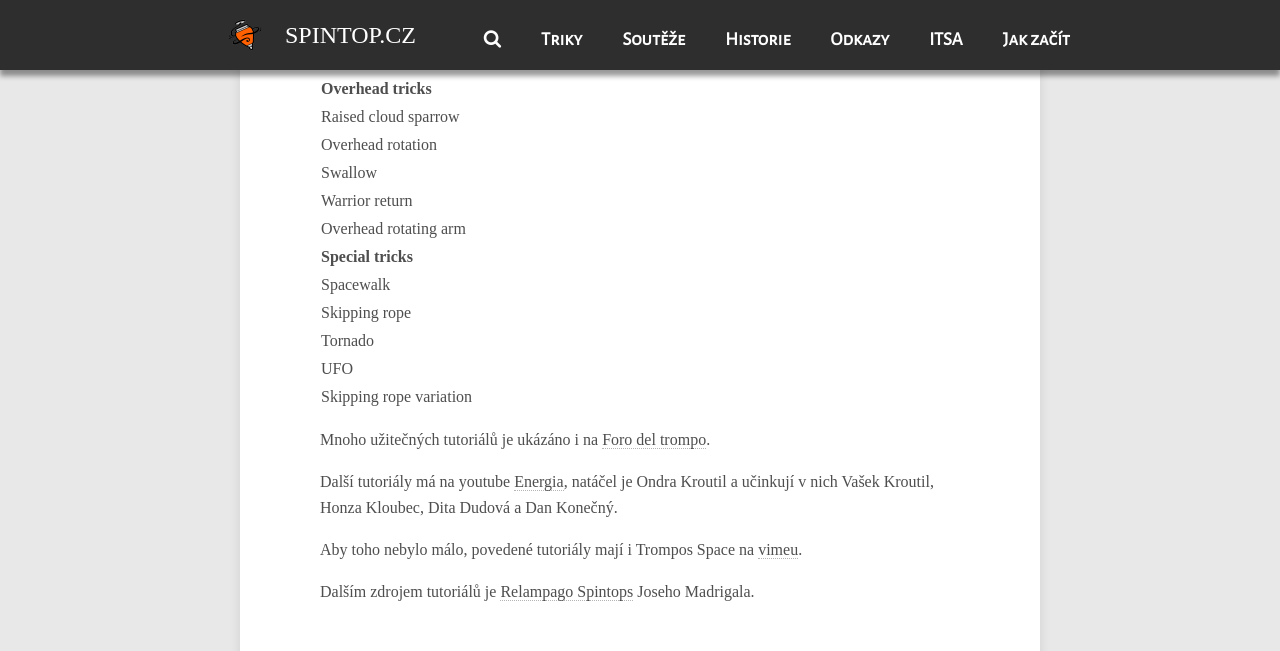
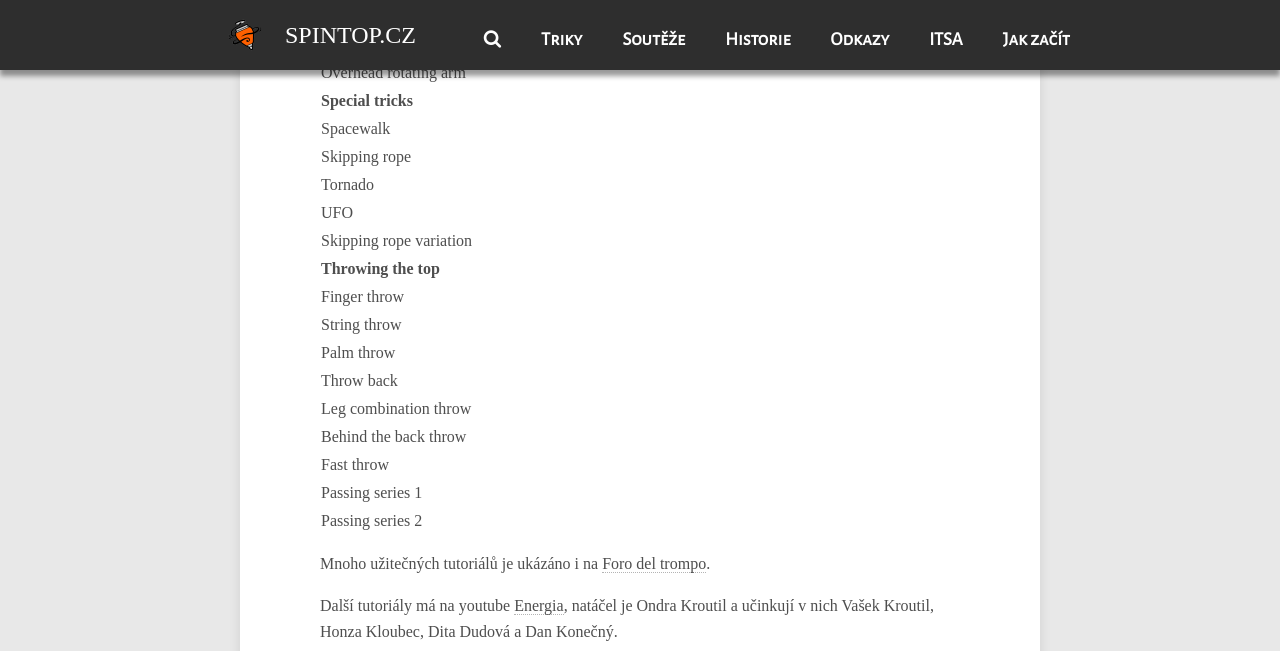
Before and after one commit to Hroch92/spintopcz, a Jekyll site: the page built from _posts/2014-01-29-tutorialy.md, in a window 1280 px wide and 900 px high, scrolled down 6457 px, cut to the strip 0-651 px from the top of the window. Built offline with Jekyll 4.4.1, drawn with Linux system fonts in a browser that asks for light colours; nearby versions of some CDN libraries; comment, search, counter and statistics services are not loaded.

Commit message:
Update 2014-01-29-tutorialy.md

```diff
--- a/_posts/2014-01-29-tutorialy.md
+++ b/_posts/2014-01-29-tutorialy.md
@@ -1326,24 +1326,24 @@ Vlastní tutoriály na triky s káčou teprve připravujeme, ale kluci ze slusny
 
 	<tbody>
 
-		<tr><td><b>Základy</b></td></tr>
+		<tr><td><b>Základy</b></td><tr></tr></tr>
 
     <tr><td><a href="https://www.youtube.com/watch?v=qqor6IXJ8d0">Roztočení</a></td></tr>
     <tr><td><a href="https://www.youtube.com/watch?v=MiwlY-C_If0">Roller Coaster</a></td></tr>
     <tr><td><a href="https://www.youtube.com/watch?v=1rCKUVoPkX4">Under the leg, Behind the back</a></td></tr>
     <tr><td><a href="https://www.youtube.com/watch?v=dRX8S_hg2og">Palm drop</a></td></tr>
-    <tr><td><a href="https://www.youtube.com/watch?v=1bBaFRMNgVs">Look back</a></td></tr><br>
+    <tr><td><a href="https://www.youtube.com/watch?v=1bBaFRMNgVs">Look back</a></td></tr>
 
-    <tr><td><b>Finger tricks</b></td></tr>
+    <tr><td><b>Finger tricks</b></td><tr></tr></tr>
 
     <tr><td><a href="https://www.youtube.com/watch?v=gFMSuPLz8ns">Forefinger</a></td></tr>
     <tr><td><a href="https://www.youtube.com/watch?v=HT2bfL9HqU8">Little finger rest</a></td></tr>
     <tr><td><a href="https://www.youtube.com/watch?v=B6ctTvukQog">The Statue of Liberty</a></td></tr>
     <tr><td><a href="https://www.youtube.com/watch?v=5vSbW6kcNhE">Hand-riding bird</a></td></tr>
     <tr><td><a href="https://www.youtube.com/watch?v=0htG4y4c_rU">Momotaro's hand-riding bird</a></td></tr>
-    <tr><td><a href="https://www.youtube.com/watch?v=HPkcw3jPHBA">Fingertip</a></td></tr> <br>
+    <tr><td><a href="https://www.youtube.com/watch?v=HPkcw3jPHBA">Fingertip</a></td></tr>
 
-    <tr><td><b>Landings</b></td></tr>
+    <tr><td><b>Landings</b></td><tr></tr></tr>
 
     <tr><td><a href="https://www.youtube.com/watch?v=5V5SWkoAXFc">Palm</a></td></tr>
     <tr><td><a href="https://www.youtube.com/watch?v=ynRVBY-tzTQ">Arm rest</a></td></tr>
@@ -1351,31 +1351,43 @@ Vlastní tutoriály na triky s káčou teprve připravujeme, ale kluci ze slusny
     <tr><td><a href="https://www.youtube.com/watch?v=sZ95NlpY_yc">Head on</a></td></tr>
     <tr><td><a href="https://www.youtube.com/watch?v=QbYsa9pIp00">Shoulder</a></td></tr>
     <tr><td><a href="https://www.youtube.com/watch?v=ZdotuB0JdPw">Kuma River descent</a></td></tr>
-    <tr><td><a href="https://www.youtube.com/watch?v=20fmpzxSngE">Top bird</a></td></tr> <br>
+    <tr><td><a href="https://www.youtube.com/watch?v=20fmpzxSngE">Top bird</a></td></tr>
 
-    <tr><td><b>String tricks</b></td></tr>
+    <tr><td><b>String tricks</b></td><tr></tr></tr>
 
     <tr><td><a href="https://www.youtube.com/watch?v=lrQFVA5vD-Y">Aoi Valley Crossing</a></td></tr>
     <tr><td><a href="https://www.youtube.com/watch?v=_yQViXVsuhw">Climbing the waterfall</a> (<a href="https://www.youtube.com/watch?v=4NauYGTd6PE">second version</a>)</td></tr>
     <tr><td><a href="https://www.youtube.com/watch?v=eM7OSh78GHk">Ayatori</a> (<a href="https://www.youtube.com/watch?v=-S6Yb8NUmmI">second version</a>)</td></tr>
     <tr><td><a href="https://www.youtube.com/watch?v=eBvcylmh2bY">Flying squirrel</a></td></tr>
-    <tr><td><a href="https://www.youtube.com/watch?v=6ZEb01cD3Eg">Valleywalk and waterfall climbing</a></td></tr><br>
+    <tr><td><a href="https://www.youtube.com/watch?v=6ZEb01cD3Eg">Valleywalk and waterfall climbing</a></td></tr>
 
-    <tr><td><b>Overhead tricks</b></td></tr>
+    <tr><td><b>Overhead tricks</b></td><tr></tr></tr>
 
     <tr><td><a href="https://www.youtube.com/watch?v=U6IbMbbTTZ4">Raised cloud sparrow</a></td></tr>
     <tr><td><a href="https://www.youtube.com/watch?v=RudvnNN5LA4">Overhead rotation</a></td></tr>
     <tr><td><a href="https://www.youtube.com/watch?v=s7yLNEco-nM">Swallow</a></td></tr>
     <tr><td><a href="https://www.youtube.com/watch?v=P--oTNCu3-s">Warrior return</a></td></tr>
-    <tr><td><a href="https://www.youtube.com/watch?v=_cuwIm_OxSU">Overhead rotating arm</a></td></tr> <br>
+    <tr><td><a href="https://www.youtube.com/watch?v=_cuwIm_OxSU">Overhead rotating arm</a></td></tr>
 
-    <tr><td><b>Special tricks</b></td></tr>
+    <tr><td><b>Special tricks</b></td><tr></tr></tr>
 
     <tr><td><a href="https://www.youtube.com/watch?v=B8ONXaUA3Jo">Spacewalk</a></td></tr>
     <tr><td><a href="https://www.youtube.com/watch?v=iUFt3VT4-MQ">Skipping rope</a></td></tr>
     <tr><td><a href="https://www.youtube.com/watch?v=Hm2nPF4rB_Q">Tornado</a></td></tr>
     <tr><td><a href="https://www.youtube.com/watch?v=yoelWEo8Cog">UFO</a></td></tr>
-    <tr><td><a href="https://www.youtube.com/watch?v=mG42nP42-sY">Skipping rope variation</a></td></tr> <br>
+    <tr><td><a href="https://www.youtube.com/watch?v=mG42nP42-sY">Skipping rope variation</a></td></tr>
+
+    <tr><td><b>Throwing the top</b></td><tr></tr></tr>
+
+    <tr><td><a href="https://www.youtube.com/watch?v=DDIqAWYQHBI">Finger throw</a></td></tr>
+    <tr><td><a href="https://www.youtube.com/watch?v=HoZAOFx4gq8">String throw</a></td></tr>
+    <tr><td><a href="https://www.youtube.com/watch?v=vVVaET0I6Og">Palm throw</a></td></tr>
+    <tr><td><a href="https://www.youtube.com/watch?v=kR-ar7naEp8">Throw back</a></td></tr>
+    <tr><td><a href="https://www.youtube.com/watch?v=JzygMeYLuKA">Leg combination throw</a></td></tr>
+    <tr><td><a href="https://www.youtube.com/watch?v=ntjkgpuYxuY">Behind the back throw</a></td></tr>
+    <tr><td><a href="https://www.youtube.com/watch?v=RTlcyFPVDQ0">Fast throw</a></td></tr>
+    <tr><td><a href="https://www.youtube.com/watch?v=k607i1kOVsc">Passing series 1</a></td></tr>
+    <tr><td><a href="https://www.youtube.com/watch?v=nIneuR6AegQ">Passing series 2</a></td></tr>
 
 	</tbody>
 
```
